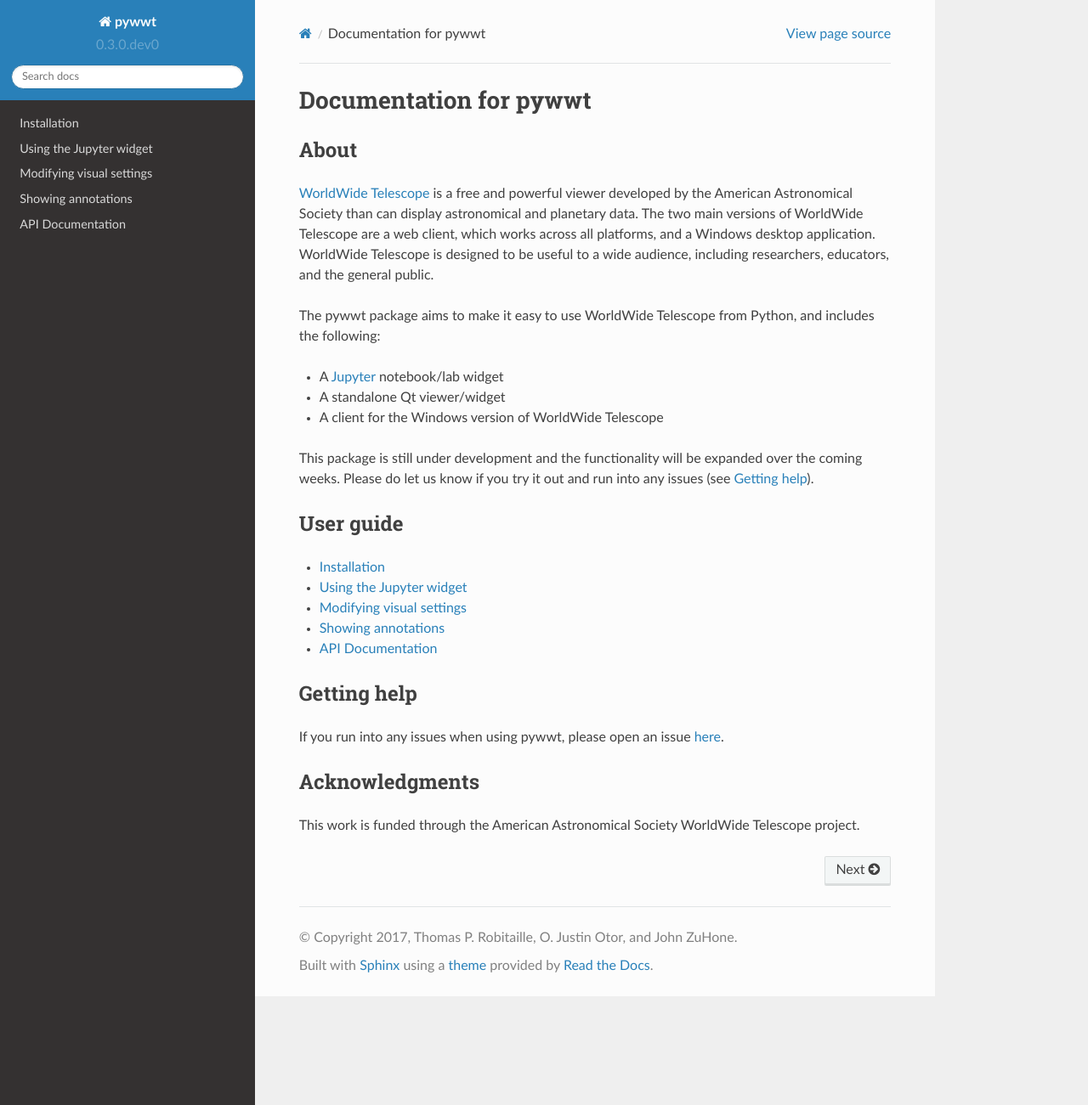
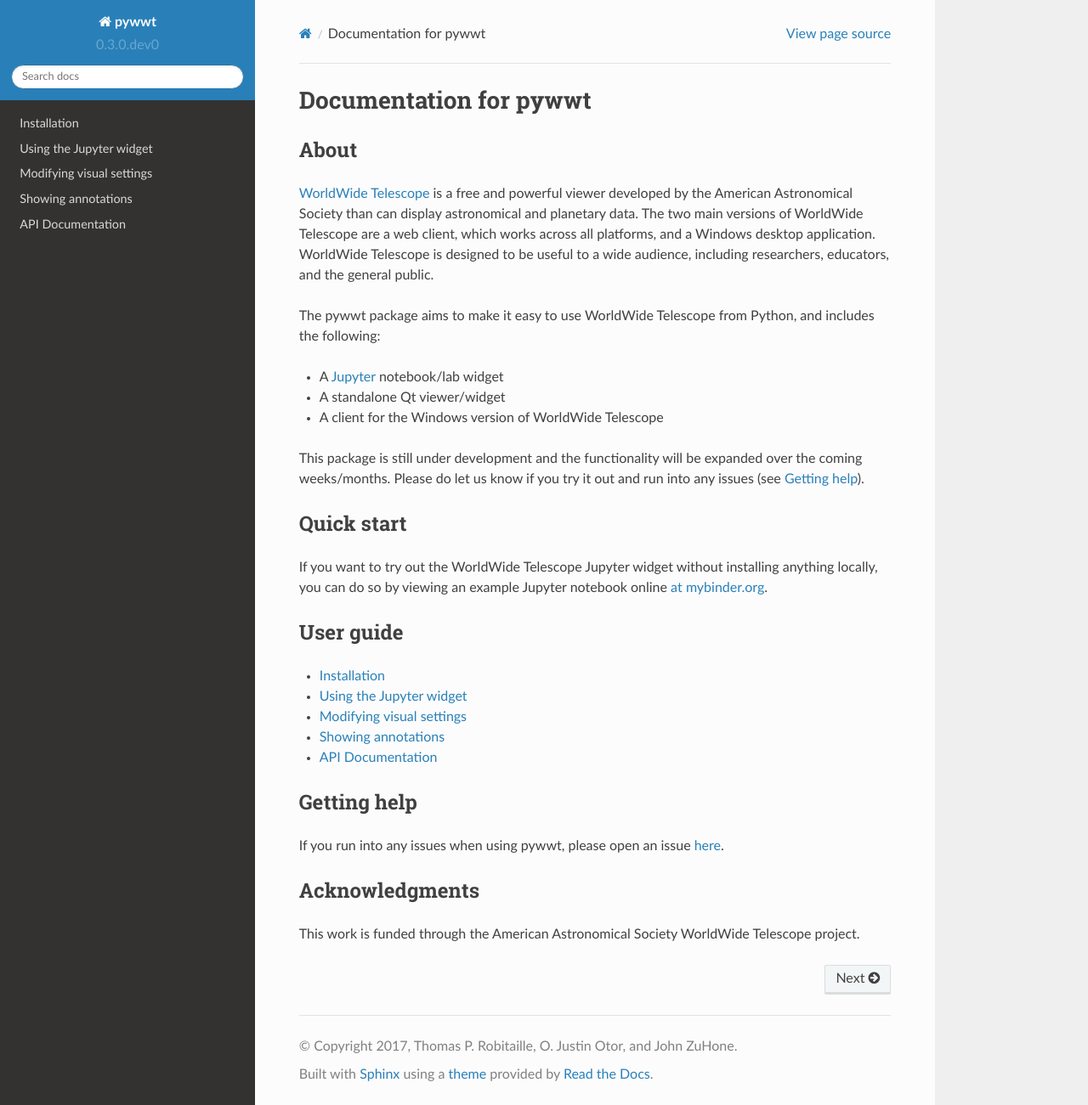
Before and after one commit to WorldWideTelescope/pywwt, a Sphinx documentation site: the page built from docs/index.rst, in a window 1280 px wide and 1301 px high. Shown: the whole window at 85% size. Built offline with Sphinx 7.4.7 and the Read the Docs theme 2.0.0, drawn with Linux system fonts in a browser that asks for light colours; pages that are not in the unit, such as notebooks, are missing from menus.

Commit message:
Add information about trying the notebook on mybinder.org

```diff
--- a/docs/index.rst
+++ b/docs/index.rst
@@ -25,8 +25,15 @@
 * A client for the Windows version of WorldWide Telescope
 
 This package is still under development and the functionality will be expanded
-over the coming weeks. Please do let us know if you try it out and run into
-any issues (see `Getting help`_).
+over the coming weeks/months. Please do let us know if you try it out and run
+into any issues (see `Getting help`_).
+
+Quick start
+-----------
+
+If you want to try out the WorldWide Telescope Jupyter widget without installing
+anything locally, you can do so by viewing an example Jupyter notebook online
+`at mybinder.org <https://mybinder.org/v2/gh/WorldWideTelescope/pywwt-notebooks/master?filepath=pywwt_jupyter.ipynb>`_.
 
 User guide
 ----------
@@ -51,5 +58,5 @@
 Acknowledgments
 ---------------
 
-This work is funded through the American Astronomical Society WorldWide
-Telescope project.
+This work is funded through the American Astronomical Society WorldWide Telescope
+project.
```
Also changed, not shown: docs/installation.rst (+9 -0 lines), 1 other file.
